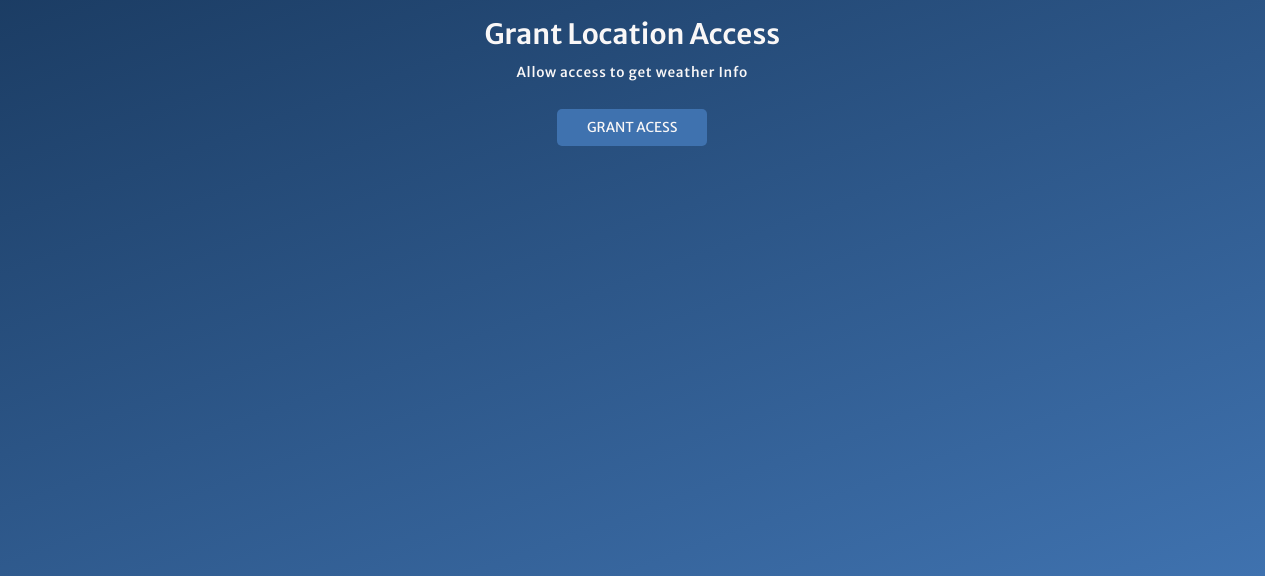
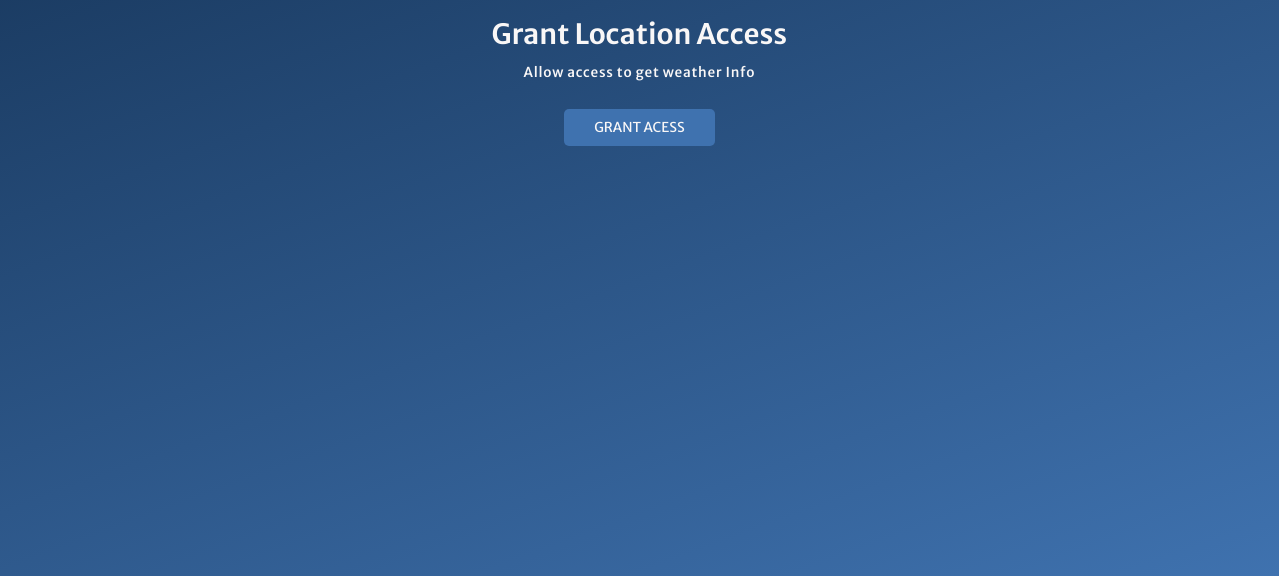
Before and after one commit to ambarish35/weatherApp, a plain HTML site: page index.html in a window 1280 px wide. Shown: the part 304-880 px from the top of the page. Drawn offline with Linux system fonts and the light colour scheme.

Commit message:
Update style.css

```diff
--- a/style.css
+++ b/style.css
@@ -20,7 +20,7 @@ body{
 
 .wrapper{
     height: 110vh;
-    width: 98.79vw;
+    width: 99.9vw;
     color: var(--colorLight2);
     background-image: linear-gradient(160deg, #112D4E 0%, #3F72AF 100%);
     overflow: hidden;
```
